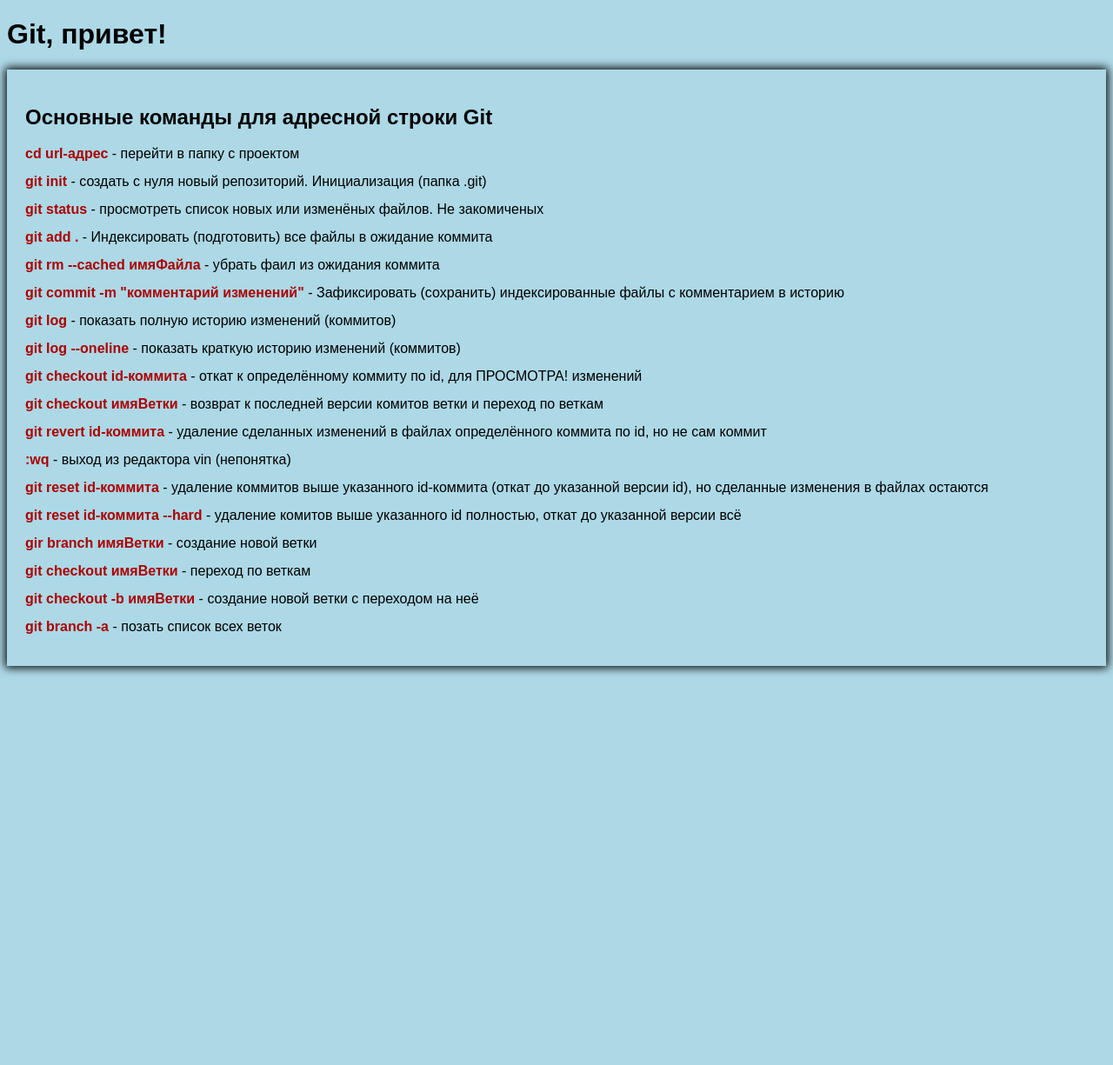
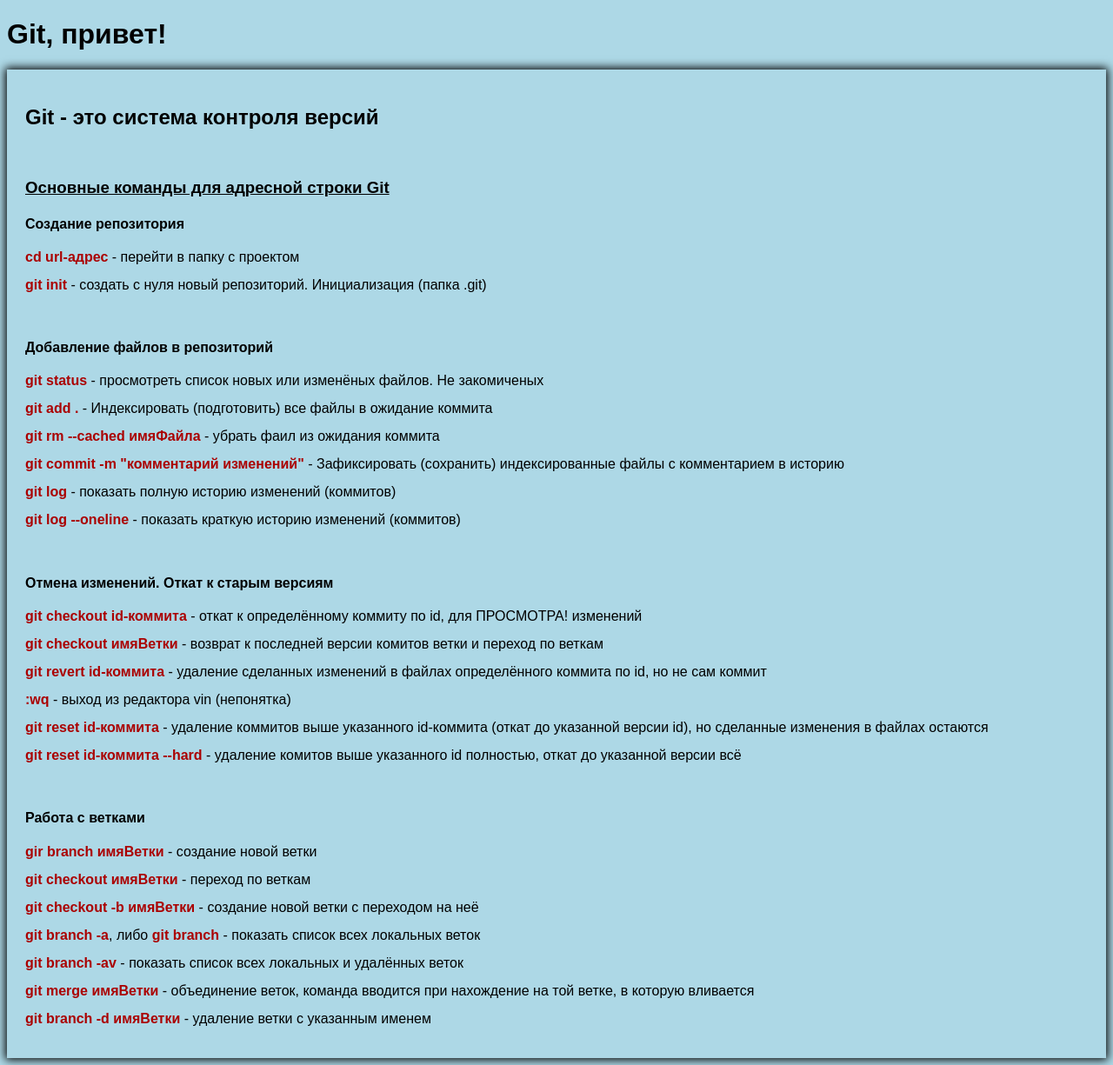
Before and after one commit to GrigorijAnt/gz_Junior_front-end_developer, a PHP site: page / in a window 1280 px wide. Shown: the whole page at 87% size. Before the commit the page ends 776 px from the top, so only its background shows below. Run offline with PHP 8.4, Linux system fonts and the light colour scheme.

Commit message:
Конец урока 4. Работа с локальными данными

```diff
--- a/css/style.css
+++ b/css/style.css
@@ -3,7 +3,7 @@ body{
   font-family: sans-serif;
 }
 article {
-  max-width: 1400px;
+  max-width: 1300px;
   margin: 0 auto;
   border: 1px solid lightblue;
   padding: 20px;
--- a/index.html
+++ b/index.html
@@ -9,26 +9,37 @@
   <body>
     <h1>Git, привет!</h1>
     <article>
-      <h1>Основные команды для адресной строки Git</h1>
+      <h1>Git - это система контроля версий</h1>
+      <br>
+      <h3><u>Основные команды для адресной строки Git</u></h3>
+      <h4>Создание репозитория</h4>
       <p><b>cd url-адрес</b> - перейти в папку c проектом</p>
       <p><b>git init</b> - создать с нуля новый репозиторий. Инициализация (папка .git)</p>
+      <br>
+      <h4>Добавление файлов в репозиторий</h4>
       <p><b>git status</b> - просмотреть список новых или изменёных файлов. Не закомиченых</p>
       <p><b>git add .</b> - Индексировать (подготовить) все файлы в ожидание коммита</p>
       <p><b>git rm --cached имяФайла</b> - убрать фаил из ожидания коммита</p>
       <p><b>git commit -m "комментарий изменений"</b> - Зафиксировать (сохранить) индексированные файлы с комментарием в историю</p>
       <p><b>git log</b> - показать полную историю изменений (коммитов)</p>
       <p><b>git log --oneline</b> - показать краткую историю изменений (коммитов)</p>
+      <br>
+      <h4>Отмена изменений. Откат к старым версиям</h4>
       <p><b>git checkout id-коммита</b> - откат к определённому коммиту по id, для ПРОСМОТРА! изменений</p>
       <p><b>git checkout имяВетки</b> - возврат к последней версии комитов ветки и переход по веткам</p>
       <p><b>git revert id-коммита</b> - удаление сделанных изменений в файлах определённого коммита по id, но не сам коммит</p>
       <p><b>:wq</b> - выход из редактора vin (непонятка)</p>
       <p><b>git reset id-коммита</b> - удаление коммитов выше указанного id-коммита (откат до указанной версии id), но сделанные изменения в файлах остаются</p>
       <p><b>git reset id-коммита --hard</b> - удаление комитов выше указанного id полностью, откат до указанной версии всё</p>
+      <br>
+      <h4>Работа с ветками</h4>
       <p><b>gir branch имяВетки</b> - создание новой ветки</p>
       <p><b>git checkout имяВетки</b> - переход по веткам</p>
       <p><b>git checkout -b имяВетки</b> - создание новой ветки с переходом на неё</p>
-      <p><b>git branch -a</b> - позать список всех веток</p>
-
+      <p><b>git branch -a</b>, либо <b>git branch</b> - показать список всех локальных веток</p>
+      <p><b>git branch -av</b> - показать список всех локальных и удалённых веток</p>
+      <p><b>git merge имяВетки</b> - объединение веток, команда вводится при нахождение на той ветке, в которую вливается</p>
+      <p><b>git branch -d имяВетки</b> - удаление ветки с указанным именем</p>
     </article>
   </body>
 </html>
```
